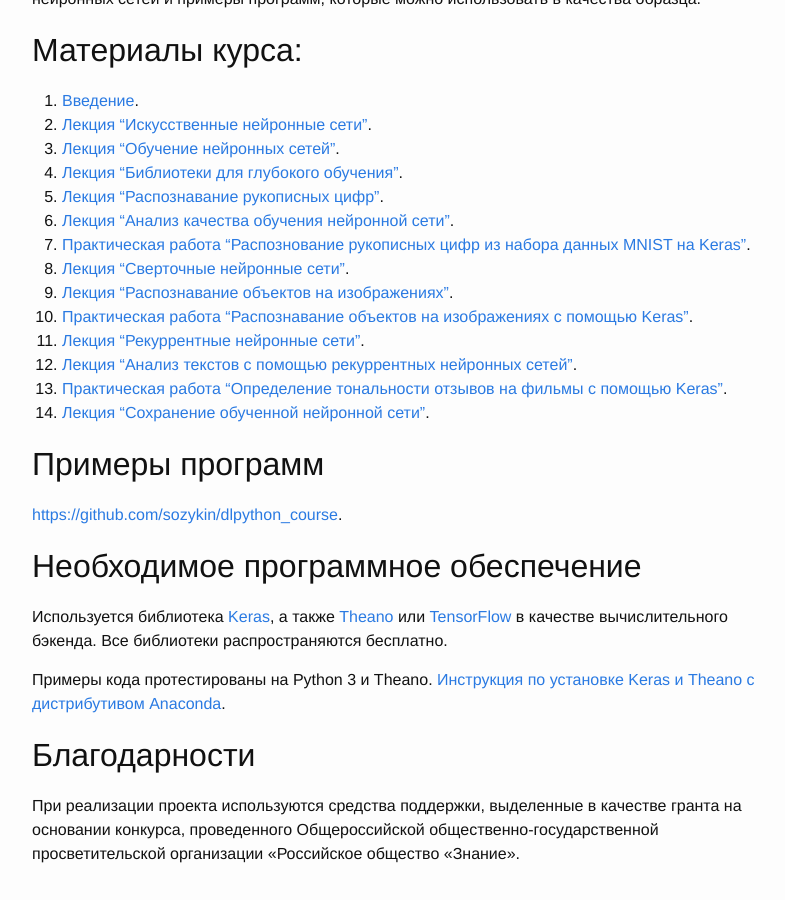
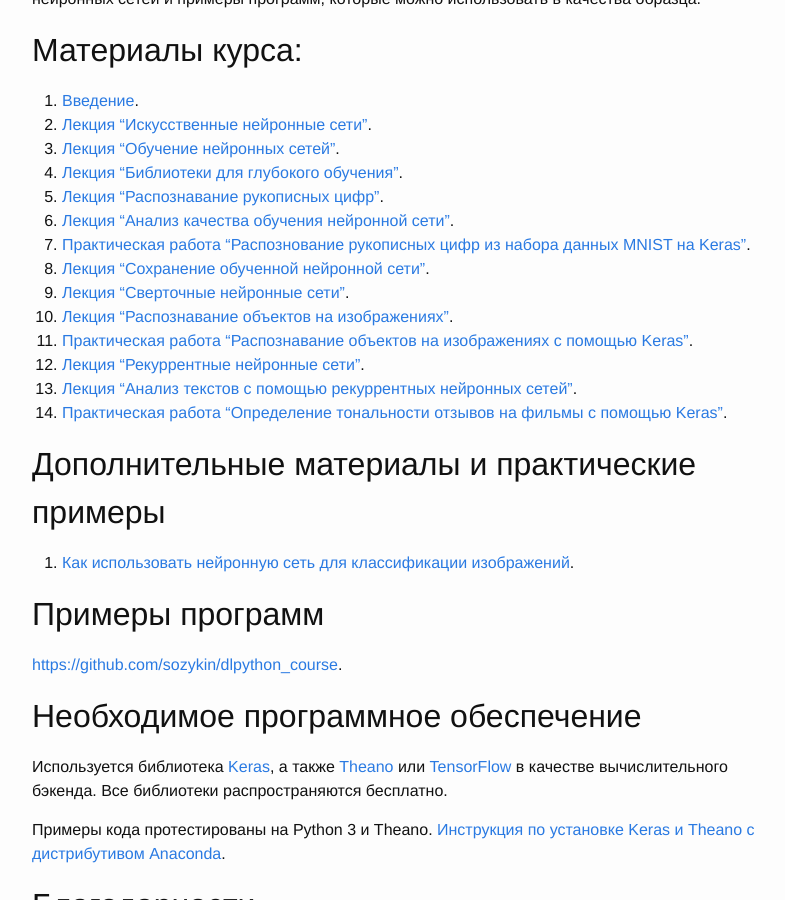
Before and after one commit to sozykin/asozykin.ru, a Jekyll site: the page built from _pages/courses/nnpython.md, in a window 1280 px wide and 900 px high, scrolled down 750 px. Shown: the whole window, without its empty margins (238-1023 px from the left). Built offline with Jekyll 4.4.1, drawn with Linux system fonts in a browser that asks for light colours; comment, search, counter and statistics services are not loaded.

Commit message:
Updated NN Course Description

```diff
--- a/_pages/courses/nnpython.md
+++ b/_pages/courses/nnpython.md
@@ -24,13 +24,17 @@ permalink: /courses/nnpython
 5. [Лекция "Распознавание рукописных цифр"](https://youtu.be/0ImpTjNeWGo).
 6. [Лекция "Анализ качества обучения нейронной сети"](https://youtu.be/ykDH66b0N_4).
 7. [Практическая работа "Распознование рукописных цифр из набора данных MNIST на Keras"](/courses/nnpython-lab1).
-8. [Лекция "Сверточные нейронные сети"](https://youtu.be/52U4BG0ENiM).
-9. [Лекция "Распознавание объектов на изображениях"](https://youtu.be/5GdtghjJ3-U).
-10. [Практическая работа "Распознавание объектов на изображениях с помощью Keras"](/courses/nnpython-lab2).
-11. [Лекция "Рекуррентные нейронные сети"](https://youtu.be/38iGggnbbsQ).
-12. [Лекция "Анализ текстов с помощью рекуррентных нейронных сетей"](https://youtu.be/7Tx_cewjhGQ).
-13. [Практическая работа "Определение тональности отзывов на фильмы с помощью Keras"](/courses/nnpython-lab3).
-14. [Лекция "Сохранение обученной нейронной сети"](/deep_learning/2017/02/12/How-to-save-trained-deep-net.html).
+8. [Лекция "Сохранение обученной нейронной сети"](/deep_learning/2017/02/12/How-to-save-trained-deep-net.html).
+9. [Лекция "Сверточные нейронные сети"](https://youtu.be/52U4BG0ENiM).
+10. [Лекция "Распознавание объектов на изображениях"](https://youtu.be/5GdtghjJ3-U).
+11. [Практическая работа "Распознавание объектов на изображениях с помощью Keras"](/courses/nnpython-lab2).
+12. [Лекция "Рекуррентные нейронные сети"](https://youtu.be/38iGggnbbsQ).
+13. [Лекция "Анализ текстов с помощью рекуррентных нейронных сетей"](https://youtu.be/7Tx_cewjhGQ).
+14. [Практическая работа "Определение тональности отзывов на фильмы с помощью Keras"](/courses/nnpython-lab3).
+
+## Дополнительные материалы и практические примеры
+
+1. [Как использовать нейронную сеть для классификации изображений](/deep_learning/2017/02/23/How-to-use-nn-to-classify-images.html).
 
 ## Примеры программ
 
```
